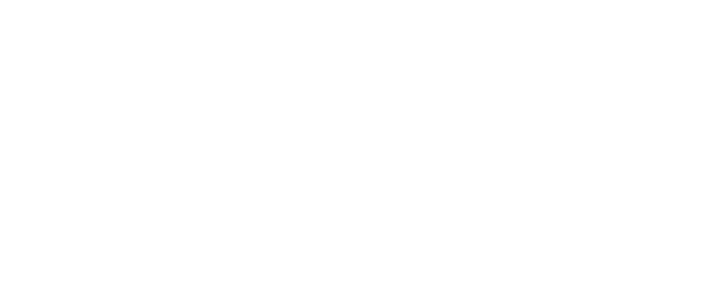
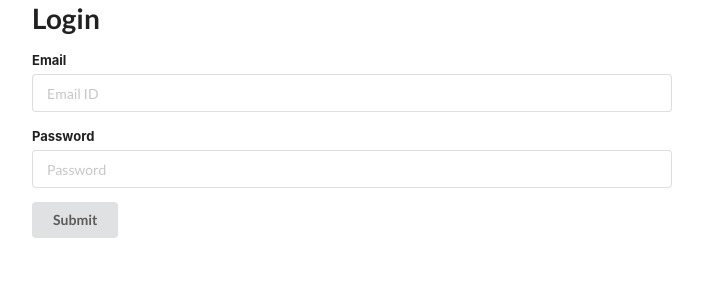
Before and after one commit to piyush-mishra-pm/auth-node-react, a React (Create React App) app in the folder frontend/: page /login in a window 1280 px wide. Shown: the top 300 px of the page, without its empty margins (288-991 px from the left). Built offline with nearby package versions, Linux system fonts and the light colour scheme; the HTML template or start-up script is replaced by a standard one.

Commit message:
Login page mock up added

```diff
--- a/frontend/src/App.tsx
+++ b/frontend/src/App.tsx
@@ -5,11 +5,13 @@
 import './App.css';
 import {BrowserRouter, Route} from 'react-router-dom';
 import Home from './components/Home';
+import Login from './components/Login';
 
 function App() {
   return (
     <BrowserRouter>
       <Route path="/register" component={RegisterForm} />
+      <Route path="/login" component={Login} />
       <Route path="/" exact component={Home} />
     </BrowserRouter>
   );
--- /dev/null
+++ b/frontend/src/components/Login.tsx
@@ -0,0 +1,24 @@
+import React from 'react';
+
+function Login() {
+  return (
+    <div className="ui container" style={{width: '50%'}}>
+      <h1>Login</h1>
+      <form className="ui form">
+        <div className="field">
+          <label>Email</label>
+          <input type="text" name="email" placeholder="Email ID" />
+        </div>
+        <div className="field">
+          <label>Password</label>
+          <input type="text" name="password" placeholder="Password" />
+        </div>
+        <button className="ui button" type="submit">
+          Submit
+        </button>
+      </form>
+    </div>
+  );
+}
+
+export default Login;
```
